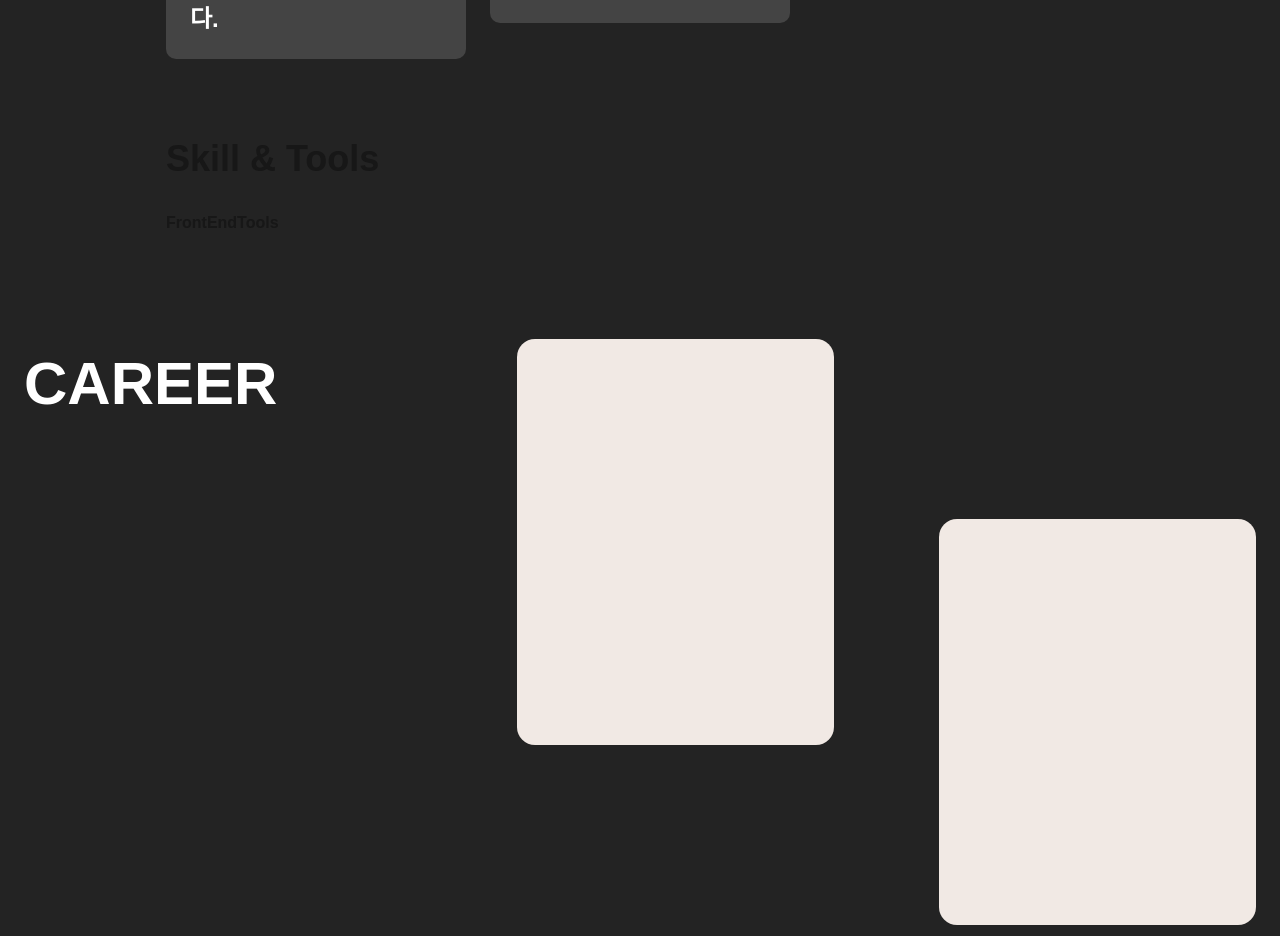
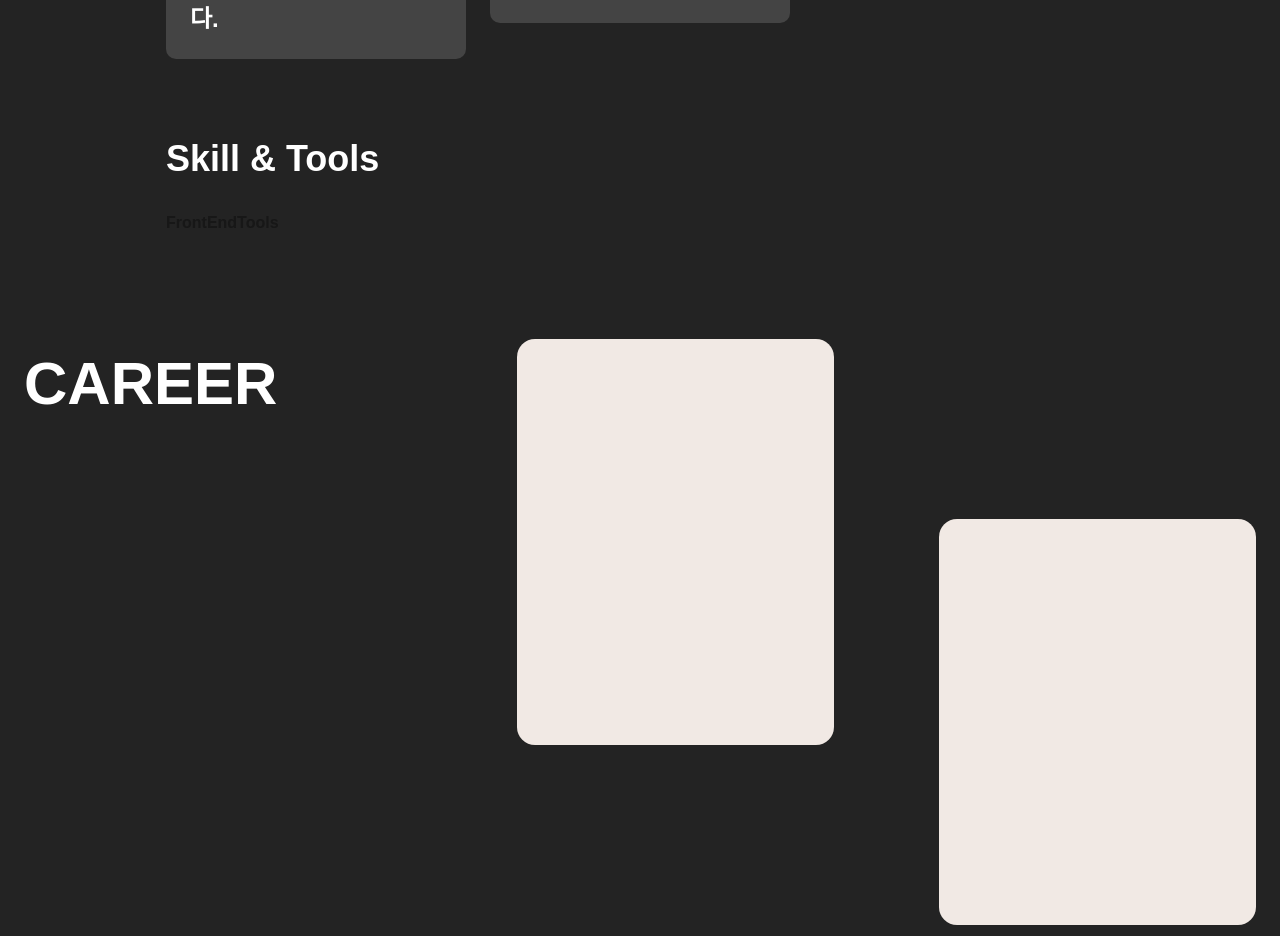
Before and after one commit to LGC1010/limgi, a Next.js app: page / in a window 1280 px wide. Shown: the part 2240-3176 px from the top of the page. Built offline with nearby package versions, Linux system fonts and the light colour scheme.

Commit message:
feat: 스킬 영역 작업

```diff
--- a/src/app/components/Skill.tsx
+++ b/src/app/components/Skill.tsx
@@ -1,5 +1,5 @@
-import { motion } from 'framer-motion';
-import React from 'react';
+import { motion } from "framer-motion";
+import React from "react";
 
 const Skill = () => {
     return (
@@ -7,16 +7,16 @@ const Skill = () => {
             initial={{ opacity: 0, y: 50 }}
             whileInView={{
                 opacity: 1,
-        y: 0
+                y: 0,
             }}
             transition={{
                 duration: 0.6,
-        ease: 'easeOut'
+                ease: "easeOut",
             }}
         >
-      <h3 className='text-4xl font-black text-superLightGray pb-[2rem]'>Skill &amp; Tools</h3>
+            <h3 className="text-4xl font-black text-superLightGray pb-[2rem] text-white">Skill &amp; Tools</h3>
             <div>
-        <ul className='flex'>
+                <ul className="flex">
                     <li>
                         <strong>FrontEnd</strong>
                         <ul>
```
Lines whose indentation alone changed are shown as unchanged.
